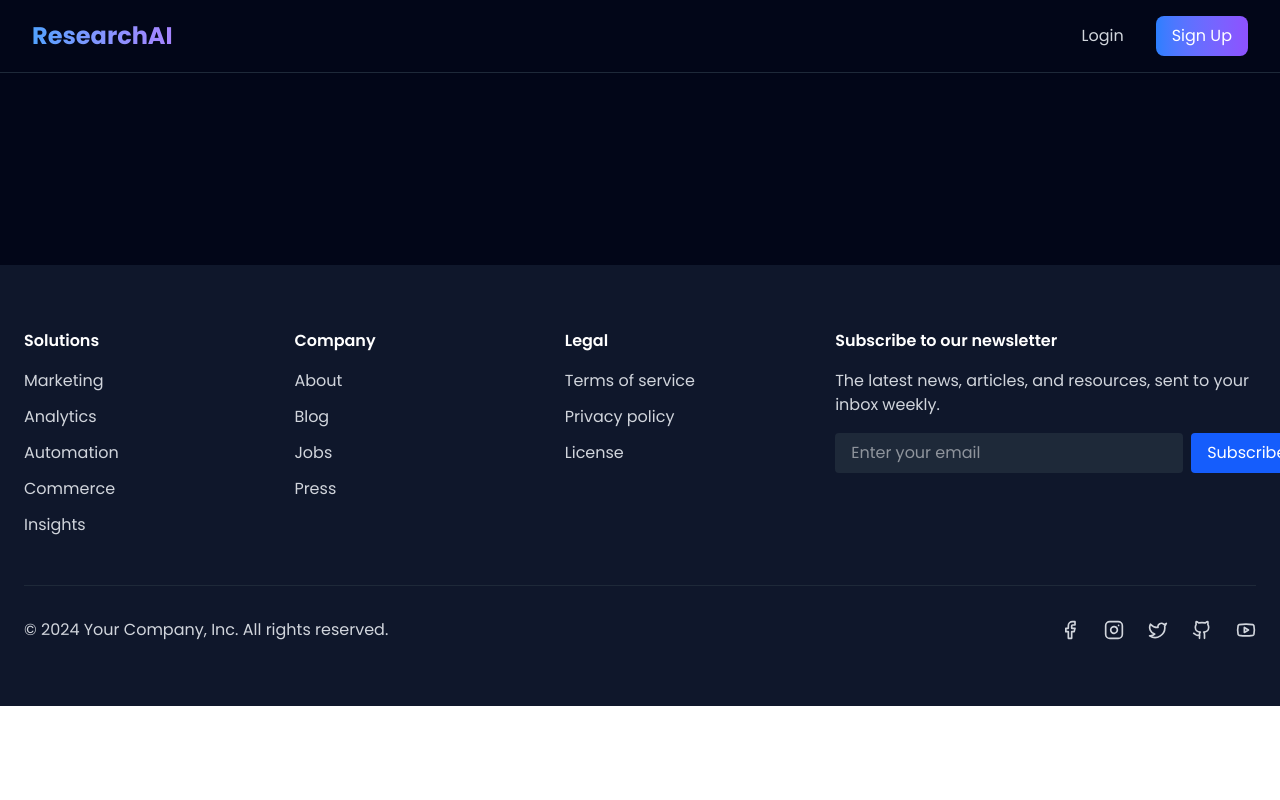
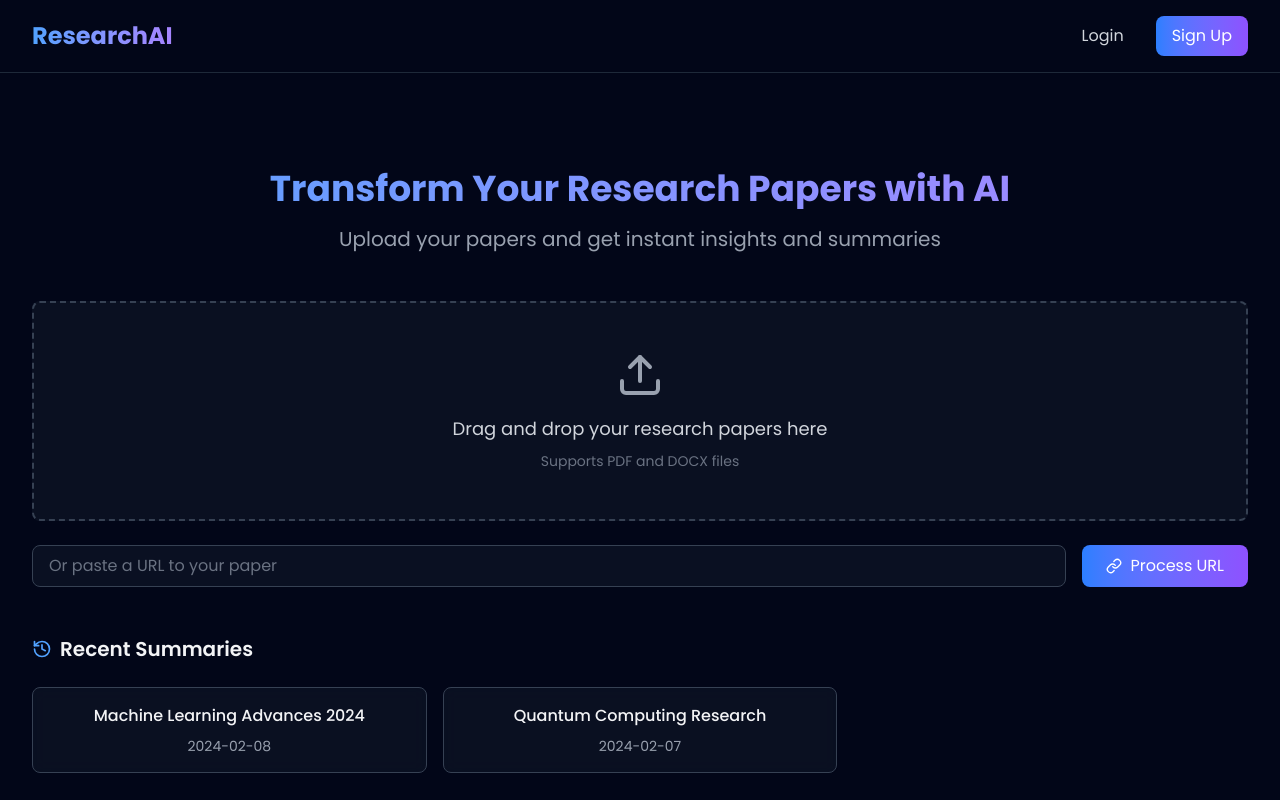
Before and after one commit to shk-saleh/Research-App, a React (Vite) app: page / in a window 1280 px wide. Shown: the top 800 px of the page. Built offline with nearby package versions, Linux system fonts and the light colour scheme.

Commit message:
Update App.jsx

```diff
--- a/src/App.jsx
+++ b/src/App.jsx
@@ -16,7 +16,7 @@ function App() {
         <main className="max-w-7xl mx-auto px-4 sm:px-6 lg:px-8 py-24">
           <Routes>
             <Route path="/login" element={<Login />} />
-            <Route path="/home" element={<Main />} />
+            <Route path="/" element={<Main />} />
             <Route path="/register" element={<Register />} />
           </Routes>
         </main>
```
